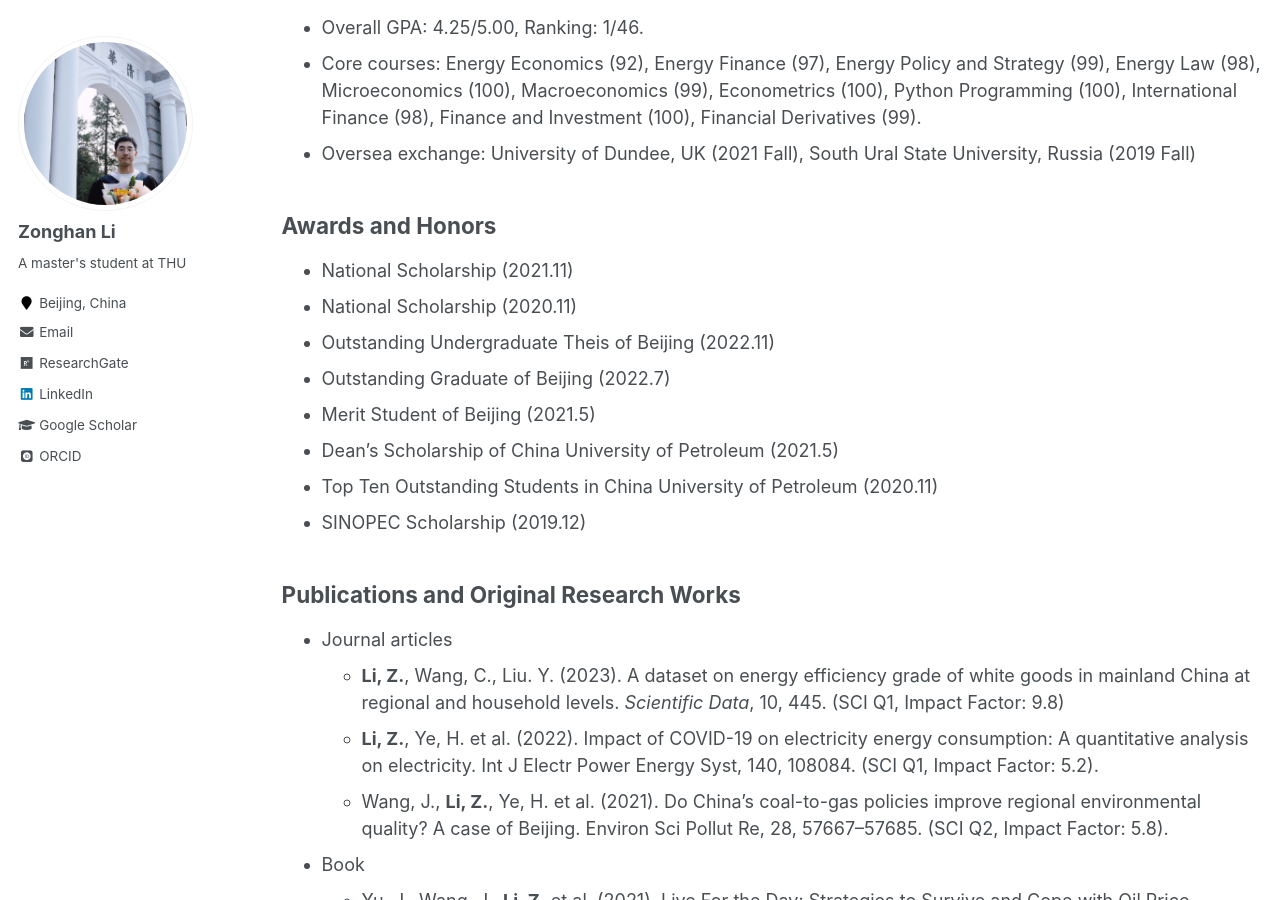
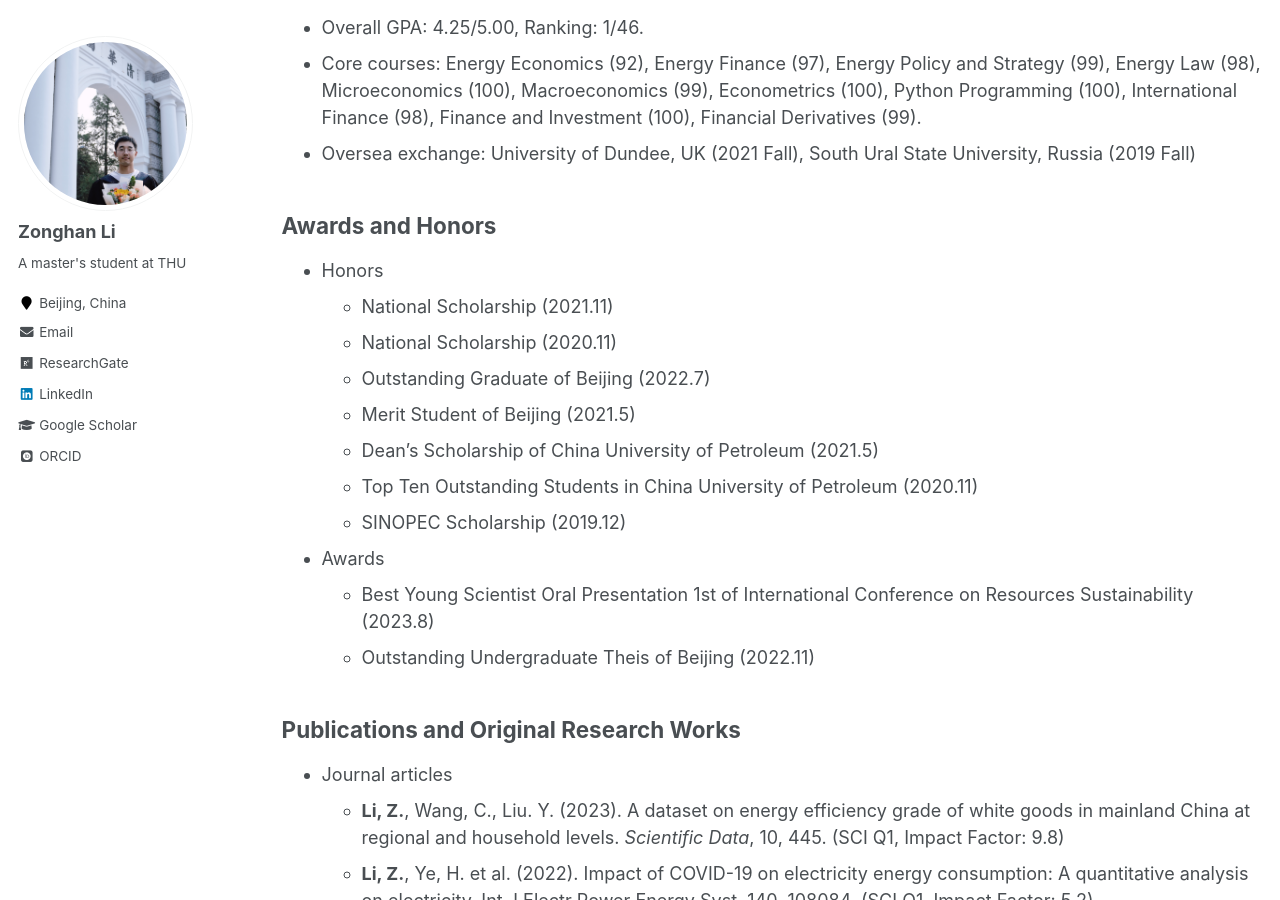
Before and after one commit to lzh3278/lzh.github.io, a Jekyll site: the page built from _pages/cv.md, in a window 1280 px wide and 900 px high, scrolled down 557 px. Built offline with Jekyll 4.4.1, drawn with Linux system fonts in a browser that asks for light colours; some web fonts are replaced.

Commit message:
Update cv.md

```diff
--- a/_pages/cv.md
+++ b/_pages/cv.md
@@ -26,14 +26,17 @@ Education
 
 Awards and Honors
 ------
-* National Scholarship (2021.11)
-* National Scholarship (2020.11)
-* Outstanding Undergraduate Theis of Beijing (2022.11)
-* Outstanding Graduate of Beijing (2022.7)
-* Merit Student of Beijing (2021.5)
-* Dean’s Scholarship of China University of Petroleum (2021.5)
-* Top Ten Outstanding Students in China University of Petroleum (2020.11)
-* SINOPEC Scholarship (2019.12)
+* Honors
+    * National Scholarship (2021.11)
+    * National Scholarship (2020.11)
+    * Outstanding Graduate of Beijing (2022.7)
+    * Merit Student of Beijing (2021.5)
+    * Dean’s Scholarship of China University of Petroleum (2021.5)
+    * Top Ten Outstanding Students in China University of Petroleum (2020.11)
+    * SINOPEC Scholarship (2019.12)
+* Awards
+    * Best Young Scientist Oral Presentation 1st of International Conference on Resources Sustainability (2023.8)
+    * Outstanding Undergraduate Theis of Beijing (2022.11)
 
 Publications and Original Research Works
 ------
```
